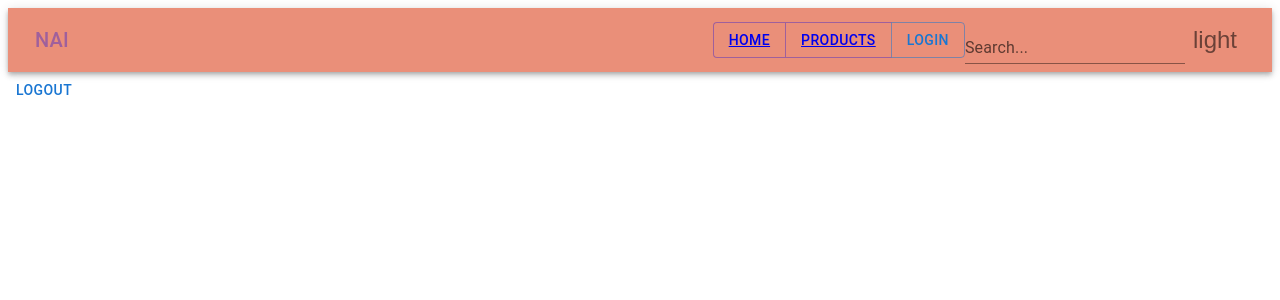
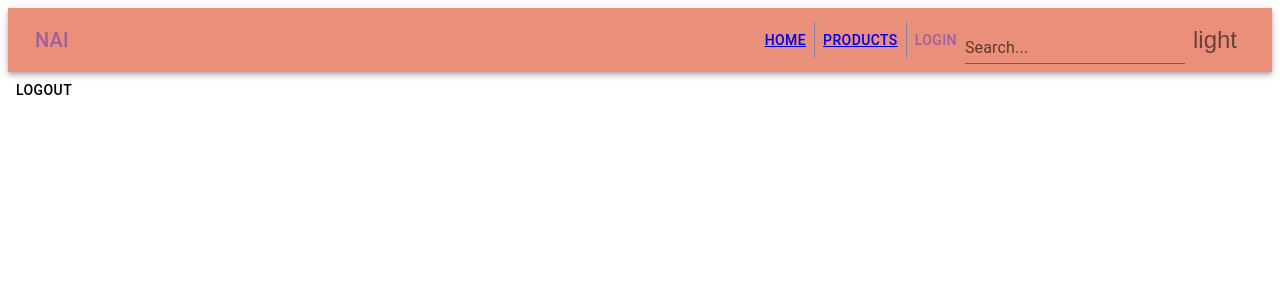
Before and after one commit to uimkatali/personal-login-form-fe, a React (Create React App) app: page /logout in a window 1280 px wide. Shown: the top 300 px of the page. Built offline with nearby package versions, Linux system fonts and the light colour scheme.

Commit message:
modify navbar user profile

```diff
--- a/src/components/Home/Home.tsx
+++ b/src/components/Home/Home.tsx
@@ -4,7 +4,7 @@ import React from 'react'
 import { useTranslation } from 'react-i18next'
 export default function Home() {
   const { t } = useTranslation()
-  const { user, isAuthenticated } = useAuth0()
+  const { user } = useAuth0()
   return (
     <>
       <h1>{t(TRANSLATION_KEYS.HOME)} </h1>
--- a/src/components/Navbar/Navbar.tsx
+++ b/src/components/Navbar/Navbar.tsx
@@ -32,7 +32,7 @@ export default function Navbar() {
         <Typography variant="h6" component="div" sx={{ flexGrow: 1 }}>
           {t(TRANSLATION_KEYS.NAI)}
         </Typography>
-        <ButtonGroup variant="outlined">
+        <ButtonGroup variant="text">
           <Button color="inherit">
             <Link to={'/'}>{t(TRANSLATION_KEYS.HOME)}</Link>
           </Button>
--- a/src/components/Profile/Login.tsx
+++ b/src/components/Profile/Login.tsx
@@ -6,7 +6,11 @@ import { useTranslation } from 'react-i18next'
 const Login = () => {
   const { t } = useTranslation()
   const { loginWithRedirect } = useAuth0()
-  return <Button onClick={() => loginWithRedirect()}>{t(TRANSLATION_KEYS.LOGIN)}</Button>
+  return (
+    <Button sx={{ color: 'inherit' }} onClick={() => loginWithRedirect()}>
+      {t(TRANSLATION_KEYS.LOGIN)}
+    </Button>
+  )
 }
 
 export default Login
--- a/src/components/Profile/Logout.tsx
+++ b/src/components/Profile/Logout.tsx
@@ -7,7 +7,10 @@ const Logout = () => {
   const { t } = useTranslation()
   const { logout } = useAuth0()
   return (
-    <Button onClick={() => logout({ logoutParams: { returnTo: window.location.origin } })}>
+    <Button
+      sx={{ color: 'inherit' }}
+      onClick={() => logout({ logoutParams: { returnTo: window.location.origin } })}
+    >
       {t(TRANSLATION_KEYS.LOGOUT)}
     </Button>
   )
--- a/src/components/Profile/UserProfile.tsx
+++ b/src/components/Profile/UserProfile.tsx
@@ -1,42 +1,57 @@
 import { TRANSLATION_KEYS } from '../../i18n/translationKeys'
 import { useAuth0 } from '@auth0/auth0-react'
-import { Avatar, Container, Icon, IconButton, Menu, Typography } from '@mui/material'
+import {
+  Avatar,
+  Container,
+  Divider,
+  Icon,
+  IconButton,
+  Menu,
+  MenuItem,
+  Typography,
+} from '@mui/material'
 import { useState } from 'react'
 import { useTranslation } from 'react-i18next'
 import AccountCircle from '@mui/icons-material/AccountCircle'
 import React from 'react'
-import { MenuItemData, NestedDropdown } from 'mui-nested-menu'
+import Logout from './Logout'
 
 const UserProfile = () => {
   const { t } = useTranslation()
-  const { user, isAuthenticated, isLoading, logout } = useAuth0()
-  const [isOpen, setIsOpen] = useState(false)
+  const { user, isAuthenticated, isLoading } = useAuth0()
+  const [anchorEl, setAnchorEl] = React.useState<null | HTMLElement>(null)
+
+  const handleOpenUserProfile = (event: React.MouseEvent<HTMLElement>) => {
+    setAnchorEl(event.currentTarget)
+  }
+  const handleCloseUserProfile = () => {
+    setAnchorEl(null)
+  }
 
   if (isLoading) {
     return <Typography>{t(TRANSLATION_KEYS.LOADING)}</Typography>
   }
 
-  const userData: MenuItemData = {
-    label: user && user.picture,
-    rightIcon: user && user.picture,
-    items: [
-      {
-        label: user && user.name,
-      },
-      {
-        label: user && user.email,
-      },
-      {
-        label: TRANSLATION_KEYS.LOGOUT,
-        callback: () => logout({ logoutParams: { returnTo: window.location.origin } }),
-      },
-    ],
-  }
-
   return (
     isAuthenticated && (
       <>
-        <NestedDropdown menuItemsData={userData}></NestedDropdown>
+        <IconButton onClick={handleOpenUserProfile} size="small">
+          <Avatar sx={{ width: 32, height: 32 }}>{user && user.picture}</Avatar>
+        </IconButton>
+        <Menu anchorEl={anchorEl} open={Boolean(anchorEl)} onClose={handleCloseUserProfile}>
+          <MenuItem onClick={handleCloseUserProfile} key={user && user.name}>
+            <Typography>{user && user.name}</Typography>
+          </MenuItem>
+          <MenuItem onClick={handleCloseUserProfile} key={user && user.email}>
+            <Typography>{user && user.email}</Typography>
+          </MenuItem>
+          <MenuItem onClick={handleCloseUserProfile}>
+            <Avatar sx={{ width: 32, height: 32 }}>{user && user.picture}</Avatar>
+          </MenuItem>
+          <MenuItem onClick={handleCloseUserProfile}>
+            <Logout />
+          </MenuItem>
+        </Menu>
       </>
     )
   )
```
